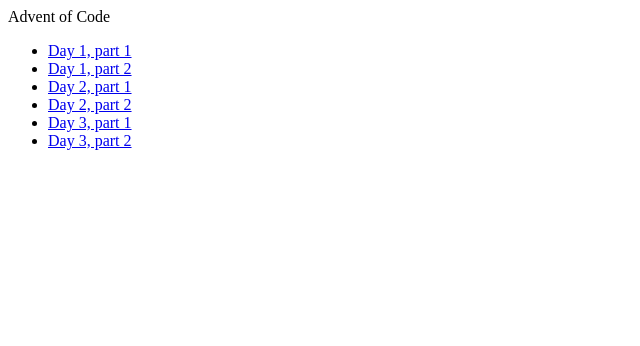
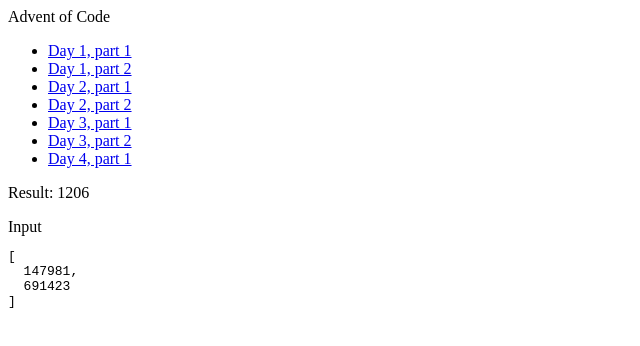
Before and after one commit to jhnoor/advent-of-code, an Angular app: page /day4p1 in a window 1280 px wide. Before the commit this address led to /. Shown: the top 346 px of the page, without its empty margins (0-640 px from the left). Built offline with nearby package versions, Linux system fonts and the light colour scheme.

Commit message:
4 complete

```diff
--- a/src/app/app-routing.module.ts
+++ b/src/app/app-routing.module.ts
@@ -6,6 +6,7 @@
 import { Day2o2Component } from './day-2/day2o2/day2o2.component';
 import { Day3o1Component } from './day-3/day3o1/day3o1.component';
 import { Day3o2Component } from './day-3/day3o2/day3o2.component';
+import { Day4o1Component } from './day-4/day4o1/day4o1.component';
 
 const routes: Routes = [
   { path: 'day1p1', component: Day1o1Component },
@@ -14,6 +15,7 @@
   { path: 'day2p2', component: Day2o2Component },
   { path: 'day3p1', component: Day3o1Component },
   { path: 'day3p2', component: Day3o2Component },
+  { path: 'day4p1', component: Day4o1Component },
 ];
 
 @NgModule({
--- a/src/app/app.component.html
+++ b/src/app/app.component.html
@@ -7,6 +7,7 @@
     <li><a routerLink="day2p2">Day 2, part 2</a></li>
     <li><a routerLink="day3p1">Day 3, part 1</a></li>
     <li><a routerLink="day3p2">Day 3, part 2</a></li>
+    <li><a routerLink="day4p1">Day 4, part 1</a></li>
   </ul>
 
   <div class="main-container">
--- a/src/app/app.module.ts
+++ b/src/app/app.module.ts
@@ -9,6 +9,7 @@
 import { Day2o2Component } from './day-2/day2o2/day2o2.component';
 import { Day3o1Component } from './day-3/day3o1/day3o1.component';
 import { Day3o2Component } from './day-3/day3o2/day3o2.component';
+import { Day4o1Component } from './day-4/day4o1/day4o1.component';
 
 @NgModule({
   declarations: [
@@ -18,7 +19,8 @@
     Day2o1Component,
     Day2o2Component,
     Day3o1Component,
-    Day3o2Component
+    Day3o2Component,
+    Day4o1Component
   ],
   imports: [BrowserModule, AppRoutingModule],
   providers: [],
--- a/src/app/day-2/day2o1/day2o1.component.ts
+++ b/src/app/day-2/day2o1/day2o1.component.ts
@@ -7,7 +7,7 @@
   styleUrls: ['./day2o1.component.scss']
 })
 export class Day2o1Component implements OnInit {
-  input = input;
+  input = [...input];
   result: number[];
   constructor() {}
 
@@ -37,7 +37,6 @@
         case 99:
           return;
         default:
-          debugger;
           throw Error(`OPCode ${this.input[i]} not recognized`);
       }
     }
--- a/src/app/day-2/day2o2/day2o2.component.ts
+++ b/src/app/day-2/day2o2/day2o2.component.ts
@@ -7,7 +7,7 @@
   styleUrls: ['./day2o2.component.scss']
 })
 export class Day2o2Component implements OnInit {
-  input = input;
+  input = [...input];
   result: number;
 
   constructor() {}
--- a/src/app/day-3/day3o2/day3o2.component.ts
+++ b/src/app/day-3/day3o2/day3o2.component.ts
@@ -63,10 +63,9 @@
         );
         const line2StepsForPath = this.getStepsForPath(line2PathUntilSegmentPoint);
 
-        return line1StepsForPath+line2StepsForPath;
+        return line1StepsForPath + line2StepsForPath;
       });
 
-      debugger;
     return Math.min(...result);
   }
 
@@ -85,7 +84,7 @@
 
   getStepsForPath(path: Point[]): number {
     let length = 0;
-    for (let i = 0; i < path.length-1; i += 1) {
+    for (let i = 0; i < path.length - 1; i += 1) {
       length += path[i].manhattanDistanceToPoint(path[i + 1]);
     }
     return length;
--- /dev/null
+++ b/src/app/day-4/day4o1/day4o1.component.html
@@ -0,0 +1,6 @@
+<p>Result: {{result}}</p>
+
+Input
+<pre>
+{{input | json:2}}
+</pre>
--- /dev/null
+++ b/src/app/day-4/day4o1/day4o1.component.ts
@@ -0,0 +1,47 @@
+import { Component, OnInit } from '@angular/core';
+
+@Component({
+  selector: 'app-day4o1',
+  templateUrl: './day4o1.component.html',
+  styleUrls: ['./day4o1.component.scss']
+})
+export class Day4o1Component implements OnInit {
+  input = [147981, 691423];
+
+  result = 0;
+
+  constructor() {}
+
+  ngOnInit() {
+    for (let password = this.input[0]; password < this.input[1]; password++) {
+      const passwordString = `${password}`;
+      if (
+        areTwoAdjacentDigitsTheSame(passwordString) &&
+        areLeftToRightNumbersAlwaysIncreasing(passwordString)
+      ) {
+        this.result++;
+      }
+    }
+  }
+}
+
+const areTwoAdjacentDigitsTheSame = (password: string): boolean => {
+  for (let i = 0; i < password.length - 1; i++) {
+    if (password[i] === password[i + 1]) {
+      if (password.includes(password[i] + password[i] + password[i])) {
+        continue;
+      }
+      return true;
+    }
+  }
+  return false;
+};
+
+const areLeftToRightNumbersAlwaysIncreasing = (password: string): boolean => {
+  for (let i = 0; i < password.length - 1; i++) {
+    if (password[i] > password[i + 1]) {
+      return false;
+    }
+  }
+  return true;
+};
```
Also changed, not shown: src/app/day-4/day4o1/day4o1.component.scss (added).
